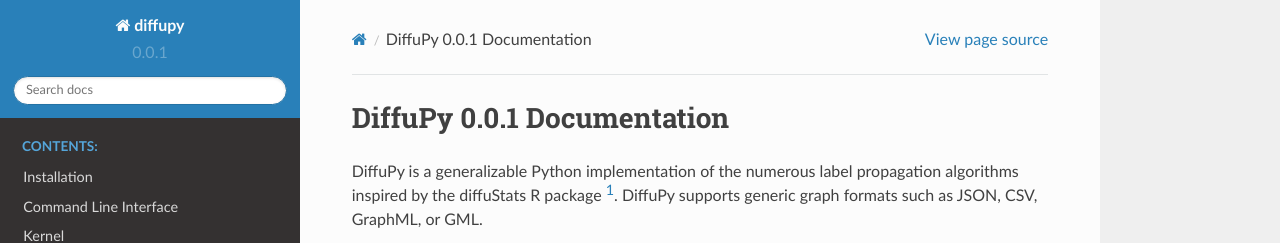
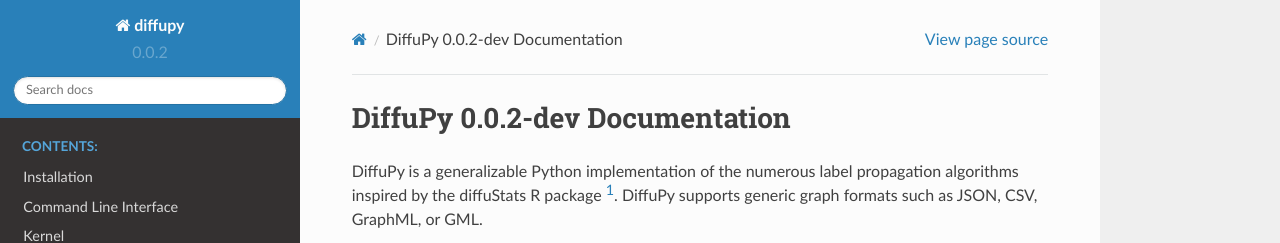
Before and after one commit to multipaths/DiffuPy, a Sphinx documentation site: the page built from docs/source/index.rst, in a window 1280 px wide and 1385 px high. Shown: the top 243 px of the window. Built offline with Sphinx 7.4.7 and the Read the Docs theme 2.0.0, drawn with Linux system fonts in a browser that asks for light colours.

Commit message:
Bump version: 0.0.1 → 0.0.2-dev

```diff
--- a/docs/source/conf.py
+++ b/docs/source/conf.py
@@ -21,7 +21,7 @@ project = 'diffupy'
 copyright = '2019,  Josep Marín-Llaó, Sergi Picart Armada, Daniel Domingo-Fernández'
 author = ' Josep Marín-Llaó, Sergi Picart Armada, Daniel Domingo-Fernández'
 
-release = '0.0.1'
+release = '0.0.2-dev'
 
 parsed_version = re.match(
     '(?P<major>\d+)\.(?P<minor>\d+)\.(?P<patch>\d+)(?:-(?P<release>[0-9A-Za-z-]+(?:\.[0-9A-Za-z-]+)*))?(?:\+(?P<build>[0-9A-Za-z-]+(?:\.[0-9A-Za-z-]+)*))?',
--- a/setup.cfg
+++ b/setup.cfg
@@ -3,7 +3,7 @@
 ##########################
 [metadata]
 name = diffupy
-version = 0.0.1
+version = 0.0.2-dev
 description = Compute diffusion scores over networks
 long_description = file: README.rst
 
```
Also changed, not shown: .bumpversion.cfg.
